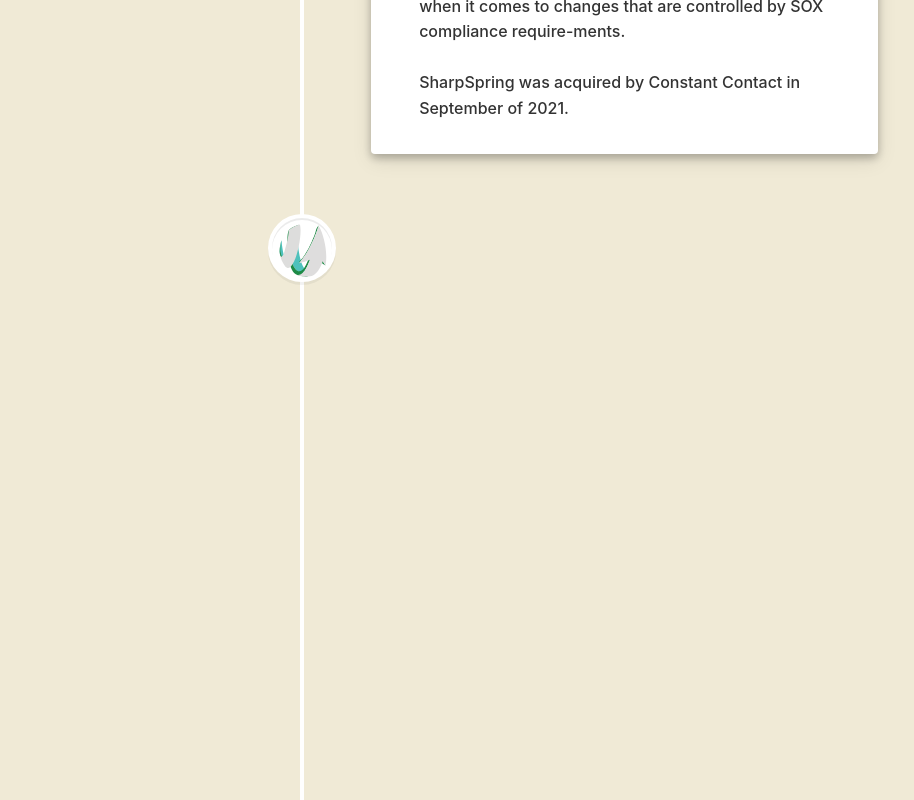
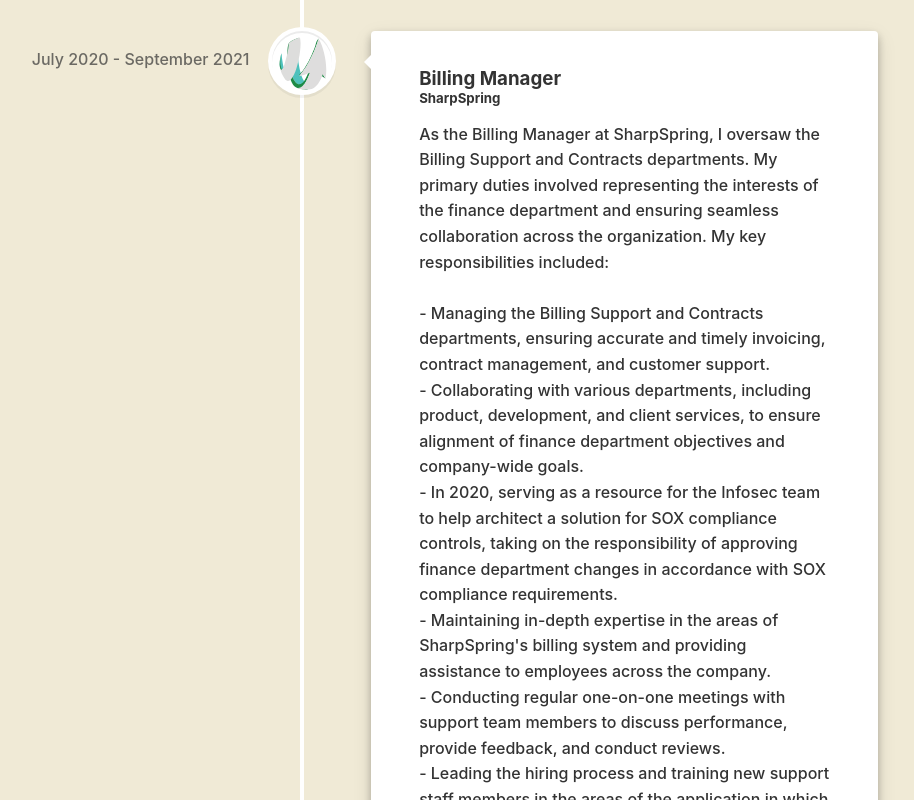
Before and after one commit to crisecheguren/resume-2023, a React (Create React App) app: page /resume in a window 1280 px wide. Shown: the part 1220-2020 px from the top of the page, without its empty margins (338-1252 px from the left). Built offline with nearby package versions, Linux system fonts and the light colour scheme.

Commit message:
updated the text on the resume page

```diff
--- a/src/data/jobs.js
+++ b/src/data/jobs.js
@@ -7,68 +7,72 @@
         date: 'September 2021 - Present',
         title: 'Support Manager, Billing/Retention',
         company: 'Constant Contact',
-        description: 'In September of 2021, I was integrated into the Constant Contact line of business where I help lead and oversee Constant Contact\'s highly effective and award-winning Billing and Retention organization while maintaining all of my previous responsibilities as the Billing Manager for the SharpSpring line of business. \n\n In this role, I manage a team of individual contributors to support customers using Constant Contact\'s products and services.  I set goals for individual team members and evaluate their progress regularly.  I also work with the product and development teams to identify opportunities for improvement and to help implement those improvements while ensuring that the organization is meeting its goals and objectives.'
+        description: "In September of 2021, I was integrated into the Constant Contact line of business, where I currently lead and oversee the highly effective and award-winning Billing and Retention organization within the support department, while maintaining my previous responsibilities as the Billing Manager for the SharpSpring line of business.\n\nIn this role, my key responsibilities include:\n\n- Managing a team of individual contributors to support customers using Constant Contact's products and services, setting goals for each team member, and evaluating their progress regularly.\n- Collaborating with product and development teams to identify opportunities for improvement, helping to implement these improvements, and ensuring the organization meets its goals and objectives.\n- Overseeing the Billing Support department, ensuring accurate and timely invoicing and customer support for both SharpSpring and Constant Contact businesses.\n- Representing the interests of the support department and ensuring seamless collaboration across the organization.\n- Serving as a resource for the Infosec team to help maintain and enhance SOX compliance controls, taking on the responsibility of approving finance-related changes in accordance with SOX compliance requirements.\n- Participating in planning, deploying, and managing department and company-wide initiatives and projects."
     },
     {
-        id: 1,
+        id: 2,
         icon: <StyledSSIcon/>,
         date: 'July 2020 - September 2021',
         title: 'Billing Manager',
         company: 'SharpSpring',
-        description: 'As the Billing Manager, I maintained many of the the responsibilities in my previous role, with the difference being that I oversaw the Billing Support and Contracts departments. I also represented the interests of the finance department when it came to interfacing with different parts of the company. \n\nIn 2020, SharpSpring started requiring SOX compliance controls. I was a resource for the Infosec team and helped architect the solution that the company came up with, which included having myself as the approver for the finance department when it comes to changes that are controlled by SOX compliance require-ments. \n\nSharpSpring was acquired by Constant Contact in September of 2021.'
+        description: "As the Billing Manager at SharpSpring, I oversaw the Billing Support and Contracts departments. My primary duties involved representing the interests of the finance department and ensuring seamless collaboration across the organization. My key responsibilities included:\n\n- Managing the Billing Support and Contracts departments, ensuring accurate and timely invoicing, contract management, and customer support.\n- Collaborating with various departments, including product, development, and client services, to ensure alignment of finance department objectives and company-wide goals.\n- In 2020, serving as a resource for the Infosec team to help architect a solution for SOX compliance controls, taking on the responsibility of approving finance department changes in accordance with SOX compliance requirements.\n- Maintaining in-depth expertise in the areas of SharpSpring's billing system and providing assistance to employees across the company.\n- Conducting regular one-on-one meetings with support team members to discuss performance, provide feedback, and conduct reviews.\n- Leading the hiring process and training new support staff members in the areas of the application in which I had expertise.\n- Assisting in planning, deploying, and managing department and company-wide initiatives and projects.\n\nSharpSpring was acquired by Constant Contact in September of 2021."
     },
     {
-        id: 2,
+        id: 3,
         icon: <StyledSSIcon/>,
         date: 'April 2019 - July 2020',
         title: 'Technical Support Manager',
         company: 'SharpSpring',
-        description: 'As the manager for the HTML support team, I assisted the team and helped them stay successful by being a source of knowl-edge and the final point of escalation for customer related inquiries. I also met with the product and development teams daily and relayed important information concerning customer issues and escalations. I assisted the product manager in identifying possibilities for improvement of the application, as well as exploring the avenues with which to make those improvements.\n\nDuring my time as the HTML Support Manager, I became an expert in that area of the application, oftentimes assisting employees across the entire company with matters related to SharpSpring’s email editor, landing page creator, form builder, and third party integrations.\n\nI also regularly met with individual members of the support team to discuss performance and conduct reviews. I took the lead in making hiring decisions and training new members of the support staff in the areas of the application with which I am familiar.\n\nAs a member of SharpSpring’s client services leadership team, I was also tasked with assisting in the planning, deployment, and/or management of department and company-wide initiatives and projects.\n\nIn 2019, I was tasked with implementing the intake strategy for company customer churn data. We came up with a way to interface with customers and were able to gain valuable information about how to improve our process.'
+        description: "As the Technical Support Manager for the HTML team at SharpSpring, I ensured the team's success by providing expert guidance, serving as the final point of escalation for customer inquiries, and fostering a culture of continuous improvement. My key responsibilities included:\n\n- Collaborating with product and development teams on a daily basis to relay crucial information concerning customer issues, escalations, and feedback for application improvement.\n- Developing in-depth expertise in the areas of SharpSpring's email editor, landing page creator, form builder, and third-party integrations, providing assistance to employees across the company.\n- Conducting regular one-on-one meetings with support team members to discuss performance, provide feedback, and conduct reviews.\n- Leading the hiring process and training new support staff members in the areas of the application in which I had expertise.\n- As a member of SharpSpring's client services leadership team, assisting in planning, deploying, and managing department and company-wide initiatives and projects.\n- In 2019, successfully implementing an intake strategy for company customer churn data by developing a customer interface that gathered valuable information to drive process improvement and reduce churn."
     },{
-        id: 3,
+        id: 4,
         icon: <StyledSSIcon/>,
         date: 'December 2018 - April 2019',
         title: 'Technical Support Team Lead (HTML)',
         company: 'SharpSpring',
-        description: 'As the lead for the HTML team, I assist the team and help them stay successful by being a source of knowledge and the final point of escalation for customer related inquiries. I also meet with the product and development teams daily and relay important information concerning customer issues and escalations. I assist the product manager in identifying possibilities for improvement of the application, as well as exploring the avenues with which to make those improvements.'
+        description: "As the Team Lead for the HTML team at SharpSpring, I played a crucial role in supporting team success by serving as a knowledge resource and the final point of escalation for customer-related inquiries. My key responsibilities included:\n\n- Providing expert guidance and support to the HTML team, ensuring timely resolution of complex customer issues and promoting a culture of knowledge sharing and collaboration.\n- Engaging in daily meetings with product and development teams to communicate important information regarding customer issues, escalations, and feedback.\n- Assisting the product manager in identifying opportunities for application improvement and exploring viable solutions to enhance user experience and product functionality.\n- Collaborating with cross-functional teams to prioritize and implement product enhancements based on customer feedback and industry trends.\n- Continuously monitoring team performance and providing mentorship, coaching, and constructive feedback to help team members grow and excel in their roles."
     },{
-        id: 4,
+        id: 5,
         icon: <StyledSSIcon/>,
         date: 'July 2018 - December 2018',
         title: 'Technical Support Engineer',
         company: 'SharpSpring',
-        description: 'In this role, I specialize in working with SharpSpring customers in the areas of the application dealing directly with email and landing page rendering, form styling, and API integrations.'
+        description: "In this role, I specialized in assisting SharpSpring customers with various aspects of the application, focusing on email and landing page rendering, form styling, and API integrations. My key responsibilities included:\n\n- Providing expert technical support to customers, addressing their concerns and inquiries related to email and landing page rendering, ensuring optimal user experience.\n- Assisting with form styling customization, helping clients create visually appealing and functional forms that align with their branding and design requirements.\n- Guiding customers through API integrations, ensuring seamless connectivity between SharpSpring and other platforms or tools to maximize efficiency and data synchronization.\n- Collaborating with the support team to diagnose and troubleshoot complex issues, leveraging in-depth product knowledge and available resources to deliver effective solutions.\n- Actively contributing to the development and maintenance of the company's knowledge base, creating and updating articles, guides, and FAQs to support customer self-service and promote best practices."
     },{
-        id: 5,
+        id: 6,
         icon: <StyledDroneIcon/>,
         date: 'January 2018 - July 2018',
         title: 'Project Manager',
         company: 'Altavian',
-        description: "In this role I specialize in assisting the software engineering team stay organized and successful. Planning Project Resources: making a feasible plan that achieves the goals and objectives of the project and aligns with Altavian's overall business strategy. I assist in the defining of the project’s scope and determining what resources are available, estimating time and financial commitment, as well as monitoring and reporting on the project’s progress. Leading Project Team: take a leadership role in one of Altavian's software development teams. I assign them tasks and deadlines and give them the tools to collaborate. We meet regularly and get status updates to chart their progress, while reallocating resources as needed to avoid blocking team members or overburdening them. Jira Administration: part of my responsibilities are administering Jira and Scrumifying the teams workflow. I act as the team's scrum master and help lead the discussion in daily, weekly, and quarterly meetings."
+        description: "In this role, I specialized in supporting the software engineering team's organization and success by effectively managing resources, driving project progress, and leading the team towards achieving project goals. My key responsibilities included:\n\n- Planning Project Resources: Developed feasible plans that aligned with the project's goals and objectives, as well as Altavian's overall business strategy, by defining the project scope, estimating time and financial commitment, and monitoring project progress with regular reporting.\n- Leading Project Team: Assumed a leadership role in one of Altavian's software development teams, assigning tasks and deadlines, and providing the necessary tools for effective collaboration.\n- Conducted regular team meetings to obtain progress updates, reallocating resources as needed to prevent bottlenecks and maintain a balanced workload for all team members.\n- Jira Administration: Oversaw Jira administration to optimize the team's workflow and ensure efficient project management.\n- Scrum Master: Facilitated the team's Agile Scrum process by leading daily stand-ups, weekly sprint reviews, and quarterly planning meetings, fostering a culture of continuous improvement and adaptability."
+
+
+
+
     },
     {
-        id: 6,
+        id: 7,
         icon : <StyledExtensisIcon/>,
         date: 'May 2017 - January 2018',
         title: 'Technical Support Lead',
         company: 'Extensis',
-        description: 'In this role I specialized in providing high-level technical support to Extensis corporate customers. I also took a leadership role in documenting cases, handling emails, resolving escalations, and maintaining knowledge base articles.\n\nI was a senior level technical resource assisting the support teams troubleshoot and resolve high impact issues. I worked closely with clients to understand and document defects or inefficient implementations and translated those using internal platforms to relay that information to relevant development teams.\n\n I participated in initiatives involving performance testing of large scale solutions against the platform to determine opportunities for product improvement.\n\n I worked closely with Senior Leaders, Product Owners and Engineering teams to identify opportunities and provide guidance from a Client Support perspective throughout various improvement initiatives.\n\n I assisted in the development of training materials supporting best practices for efficient and scalable solutions.'
+        description: "As a Technical Support Lead at Extensis, I specialized in delivering high-level technical support to corporate customers while taking on a leadership role in case documentation, email management, escalation resolution, and knowledge base maintenance. My key responsibilities included:\n\n- Serving as a senior-level technical resource, assisting the support teams in troubleshooting and resolving high-impact issues for corporate clients.\n- Collaborating closely with clients to understand, document, and communicate defects or inefficient implementations, and translating these insights using internal platforms to relay information to relevant development teams.\n- Participating in performance testing initiatives for large-scale solutions, identifying opportunities for product improvement and optimization.\n- Engaging with Senior Leaders, Product Owners, and Engineering teams to identify opportunities and provide guidance from a Client Support perspective throughout various improvement initiatives.\n- Assisting in the development and delivery of training materials to promote best practices for efficient and scalable solutions, fostering a culture of continuous learning and improvement within the support team."
     },
     {
-        id: 7,
+        id: 8,
         icon : <StyledExtensisIcon/>,
         date: 'May 2015 - April 2017',
         title: 'Priority Technical Support Engineer',
         company: 'Extensis',
-        description: 'Primary support contact for corporate customers.\n\n Answering calls in the phone-queue, documenting cases, handling emails, handling escalations, and maintaining knowledge base articles.'
+        description: "In this role, I specialized in providing exceptional support to corporate customers, focusing on their unique needs and requirements. My key responsibilities included:\n\n- Serving as the primary point of contact for corporate customers, addressing their technical concerns through phone, email, and chat.\n- Accurately documenting and tracking case details in the CRM system, ensuring timely resolution and clear communication with clients.\n- Diagnosing and troubleshooting complex technical issues by leveraging extensive product knowledge and available resources.\n- Prioritizing and managing high-impact cases, collaborating with the support team to ensure effective resolutions for corporate clients.\n- Facilitating seamless communication between corporate customers and the development team as a Tier 2 agent when required.\n- Actively contributing to the development and maintenance of the company's knowledge base by creating and updating articles, guides, and FAQs tailored to corporate customer needs.\n- Continuously enhancing technical expertise and staying current with product updates and industry trends to better serve corporate clients and provide informed solutions."
     },
     {
-        id: 8,
+        id: 9,
         icon : <StyledExtensisIcon/>,
         date: 'August 2014 - May 2015',
         title: 'Teir 1 Technical Support Engineer',
         company: 'Extensis',
-        description: 'Primary support contact for end-user customers. \n\n Answering calls in the phone-queue, documenting cases, handling emails, handling escalations, and maintaining knowledge base articles.'
+        description: "In this role, I served as the primary point of contact for end-user customers, ensuring their technical issues were addressed efficiently and effectively. \n\nMy key responsibilities included: \n\n- Promptly responding to inbound customer inquiries via phone and email to provide exceptional customer service. \n- Accurately documenting and tracking case details in the customer relationship management (CRM) system to ensure timely resolution and maintain clear communication with customers. \n- Diagnosing and troubleshooting technical issues by leveraging in-depth product knowledge and available resources. \n- Collaborating with the support team to handle complex or escalated cases, engaging Tier 2 support when necessary. \n- Actively contributing to the development and maintenance of the company's knowledge base by creating and updating articles, guides, and FAQs. \n- Continuously enhancing technical expertise and staying current with product updates and industry trends to better serve customers and provide informed solutions."
     },
 ]
 
--- a/src/routes/resume/resume.component.jsx
+++ b/src/routes/resume/resume.component.jsx
@@ -15,7 +15,7 @@
 
                 return (
                     <VerticalTimelineElement
-                        key={job.key}
+                        key={job.id}
                         date={job.date}
                         dateClassName="date"
                         iconStyle={{ background: '#fff' }}
```
